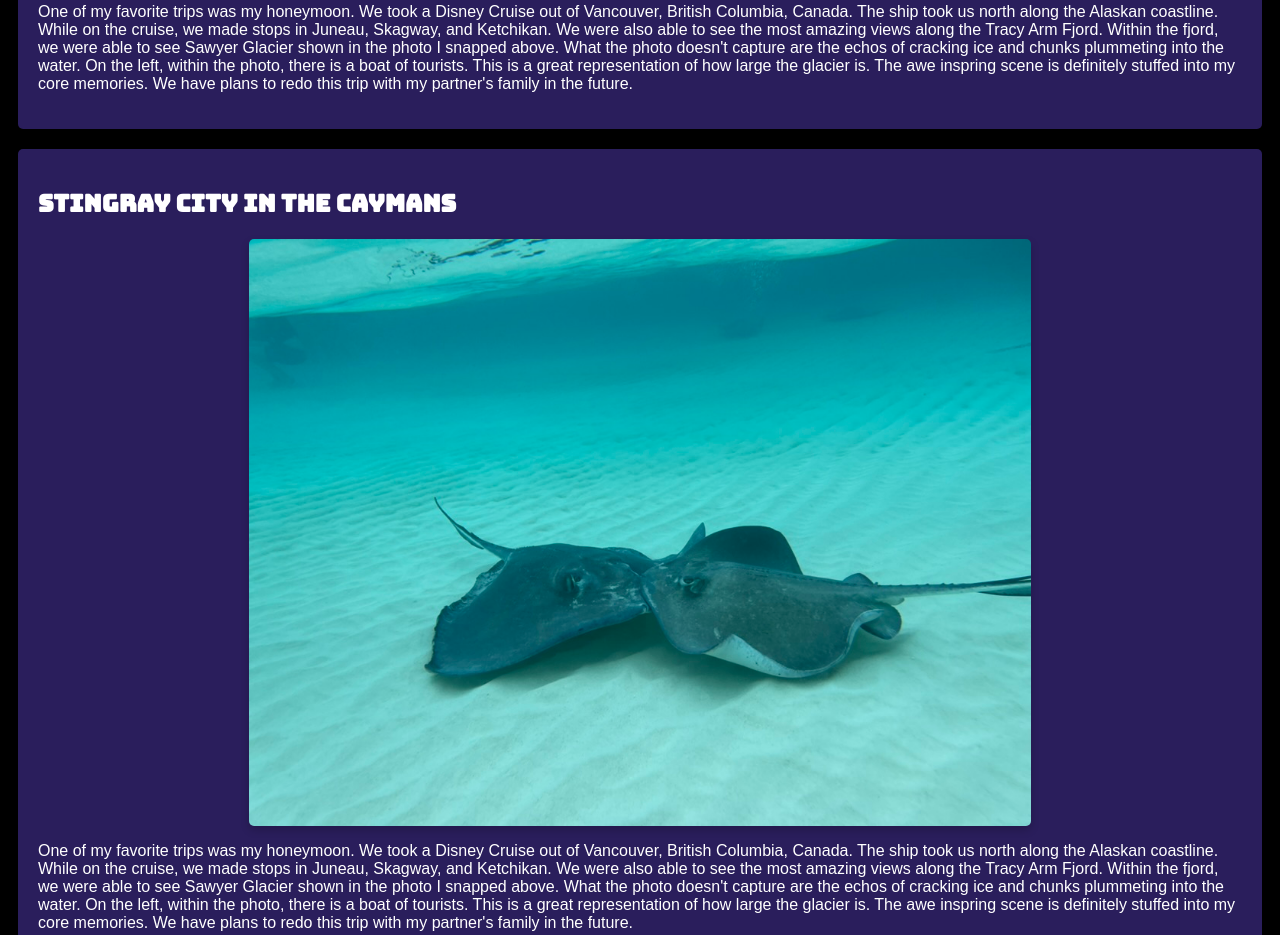
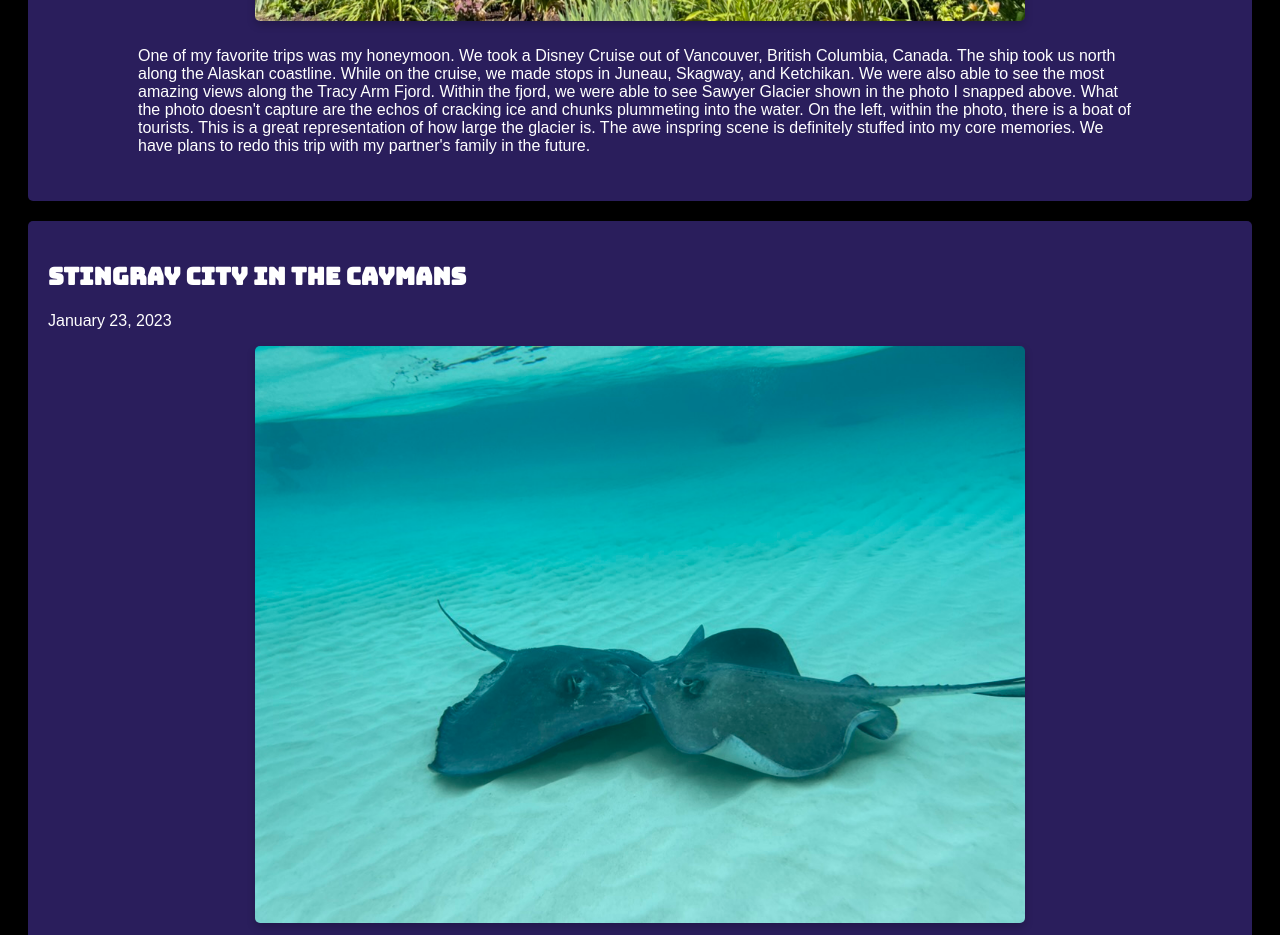
Before and after one commit to jetty-setter/3900-Actvity2, a plain HTML site: page page2.html in a window 1280 px wide. Shown: the part 932-1867 px from the top of the page. Drawn offline with Linux system fonts and the light colour scheme.

Commit message:
Finalized layout on all pages

```diff
--- a/css/main2.css
+++ b/css/main2.css
@@ -51,33 +51,34 @@
 
   body {
     font-family: Arial;
-    padding: 10px;
+    padding: 20px;
     background: black;
-    text-align:left;
     display:flex;
     flex-direction:column;
     min-height:100vh;
   }
 
-  /* Create two unequal columns that float next to each other */
-  /* Left column */
+  p.condense {
+    padding: 10px 90px;
+  }
+
+  /* Left column home */
   .leftcolumn {
     float: left;
     width: 75%;
     background-color: black;
   }
 
-  /* Right column */
+  /* Right column home */
   .rightcolumn {
     float: left;
     width: 25%;
     background-color:black;
     padding-left: 20px;
   }
-
+  /* Right column */
   .centercolumn {
     background-color: black;
-    float: center;
   }
 
   /* Card effect for body and images */
@@ -95,7 +96,6 @@
     border-radius: 5px;
     box-shadow: 0 4px 8px 0 rgba(0,0,0,0.2);
     transition: 0.3s;
-    text-align:right ;
   }
 
   .centerimg {
--- a/page2.html
+++ b/page2.html
@@ -28,15 +28,17 @@
       <div class="centercolumn">
         <div class="card">
           <h2>Cromwell, Minnesota</h2>
+          <p> January 29, 2023</p>
          <img src="img/Cromwell.jpg" alt="Cromwell" class="centerimg" style="width: 65%">
-         <p> One of my favorite trips was my honeymoon. We took a Disney Cruise out of Vancouver, British Columbia, Canada. The ship took us north along the Alaskan coastline. While on the cruise, we made stops in Juneau, Skagway, and Ketchikan. We were also able to see the most amazing views along the Tracy Arm Fjord. Within the fjord, we were able to see Sawyer Glacier shown in the photo I snapped above. What the photo doesn't capture are the echos of cracking ice and chunks plummeting into the water. On the left, within the photo, there is a boat of tourists. This is a great representation of how large the glacier is. The awe inspring scene is definitely stuffed into my core memories. We have plans to redo this trip with my partner's family in the future. </p>
+         <p class="condense"> One of my favorite trips was my honeymoon. We took a Disney Cruise out of Vancouver, British Columbia, Canada. The ship took us north along the Alaskan coastline. While on the cruise, we made stops in Juneau, Skagway, and Ketchikan. We were also able to see the most amazing views along the Tracy Arm Fjord. Within the fjord, we were able to see Sawyer Glacier shown in the photo I snapped above. What the photo doesn't capture are the echos of cracking ice and chunks plummeting into the water. On the left, within the photo, there is a boat of tourists. This is a great representation of how large the glacier is. The awe inspring scene is definitely stuffed into my core memories. We have plans to redo this trip with my partner's family in the future. </p>
         </div>
       </div>
       <div class="centercolumn">
         <div class="card">
           <h2>Stingray City in the Caymans</h2>
-          <img src="img/Sting Ray City.jpg" alt="Stingray City" class="centerimg" style="width: 65%">
-          <p>One of my favorite trips was my honeymoon. We took a Disney Cruise out of Vancouver, British Columbia, Canada. The ship took us north along the Alaskan coastline. While on the cruise, we made stops in Juneau, Skagway, and Ketchikan. We were also able to see the most amazing views along the Tracy Arm Fjord. Within the fjord, we were able to see Sawyer Glacier shown in the photo I snapped above. What the photo doesn't capture are the echos of cracking ice and chunks plummeting into the water. On the left, within the photo, there is a boat of tourists. This is a great representation of how large the glacier is. The awe inspring scene is definitely stuffed into my core memories. We have plans to redo this trip with my partner's family in the future. </p>
+          <p>January 23, 2023</p>
+          <img src="img/Stingray City.jpg" alt="Stingray City" class="centerimg" style="width: 65%">
+          <p class="condense"> One of my favorite trips was my honeymoon. We took a Disney Cruise out of Vancouver, British Columbia, Canada. The ship took us north along the Alaskan coastline. While on the cruise, we made stops in Juneau, Skagway, and Ketchikan. We were also able to see the most amazing views along the Tracy Arm Fjord. Within the fjord, we were able to see Sawyer Glacier shown in the photo I snapped above. What the photo doesn't capture are the echos of cracking ice and chunks plummeting into the water. On the left, within the photo, there is a boat of tourists. This is a great representation of how large the glacier is. The awe inspring scene is definitely stuffed into my core memories. We have plans to redo this trip with my partner's family in the future. </p>
         </div>
       </div>
       </div>
```
Also changed, not shown: index.html (+1 -0 lines), img/Stingray City.jpg (renamed from img/Sting Ray City.jpg).
